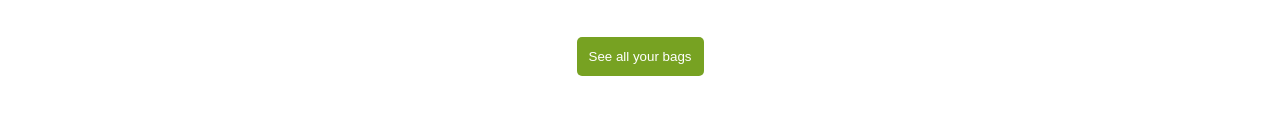
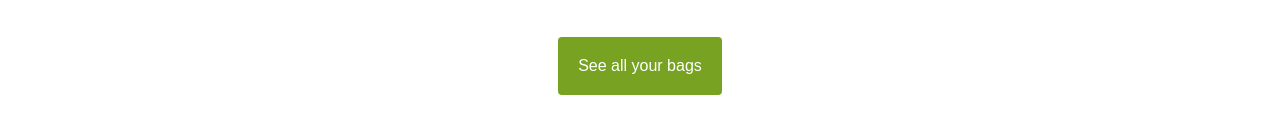
Before and after one commit to eorfnoewjnfvoejfvn/progress-check-2, a plain HTML site: page index.html in a window 1280 px wide. Shown: the part 426-560 px from the top of the page. Drawn offline with Linux system fonts and the light colour scheme.

Commit message:
referal lnk to oneyay's site

```diff
--- a/index.html
+++ b/index.html
@@ -43,7 +43,7 @@
 
         </div>
 
-        <button class="green-button">See all your bags</button>
+        <button class="green-button"><a href="https://www.bybit.com/en-US/invite?ref=Y7ZGKK">See all your bags</a></button>
 
     </div>
 
--- a/style.css
+++ b/style.css
@@ -31,11 +31,16 @@
 
 .green-button {
     background-color: #77A222;   /*for hover effect #50701b */
+    padding: 20px;
+    border: none;
+    border-radius: 4px;
+    margin: 30px;
+    font-size: 16px;
+}
+
+.green-button a {
+    text-decoration: none;
     color: white;
-    padding: 12px;
-    border: none;
-    border-radius: 5px;
-    margin: 30px;
 }
 
 .green-button:hover {
```
